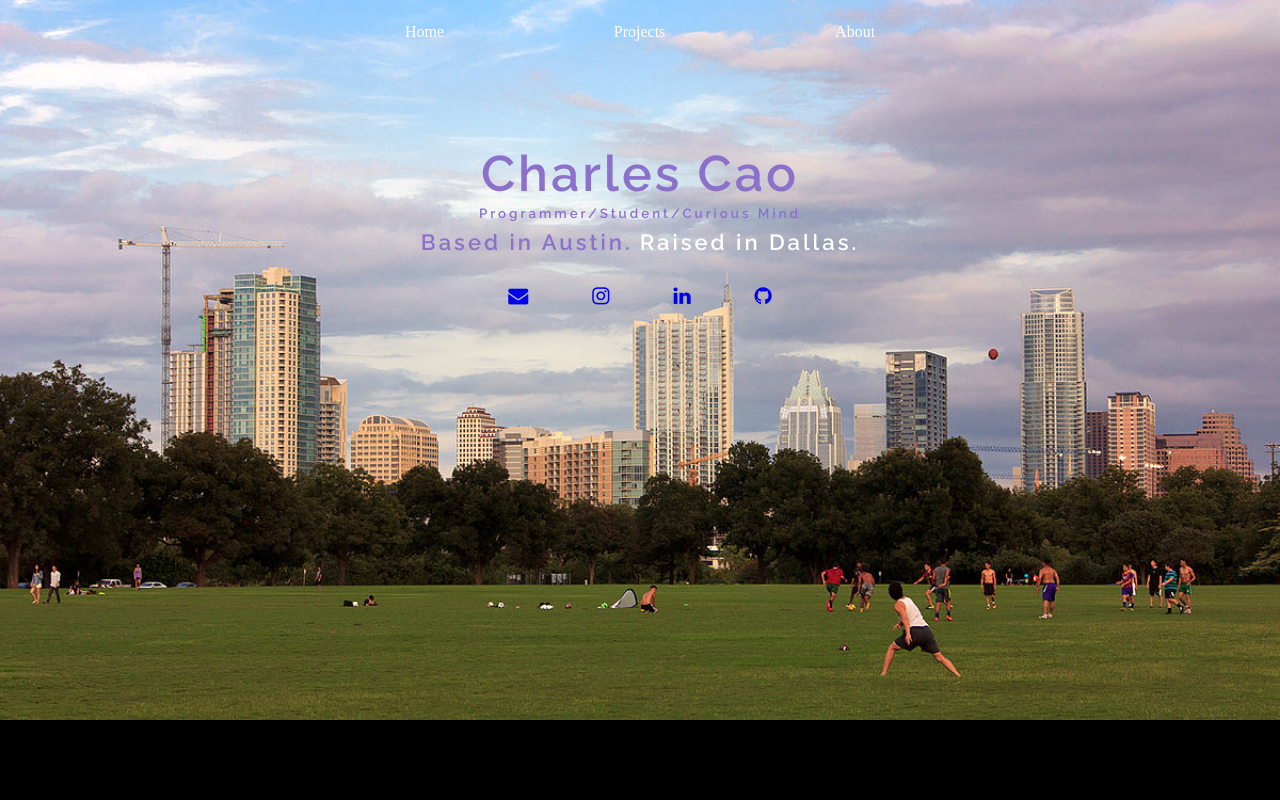
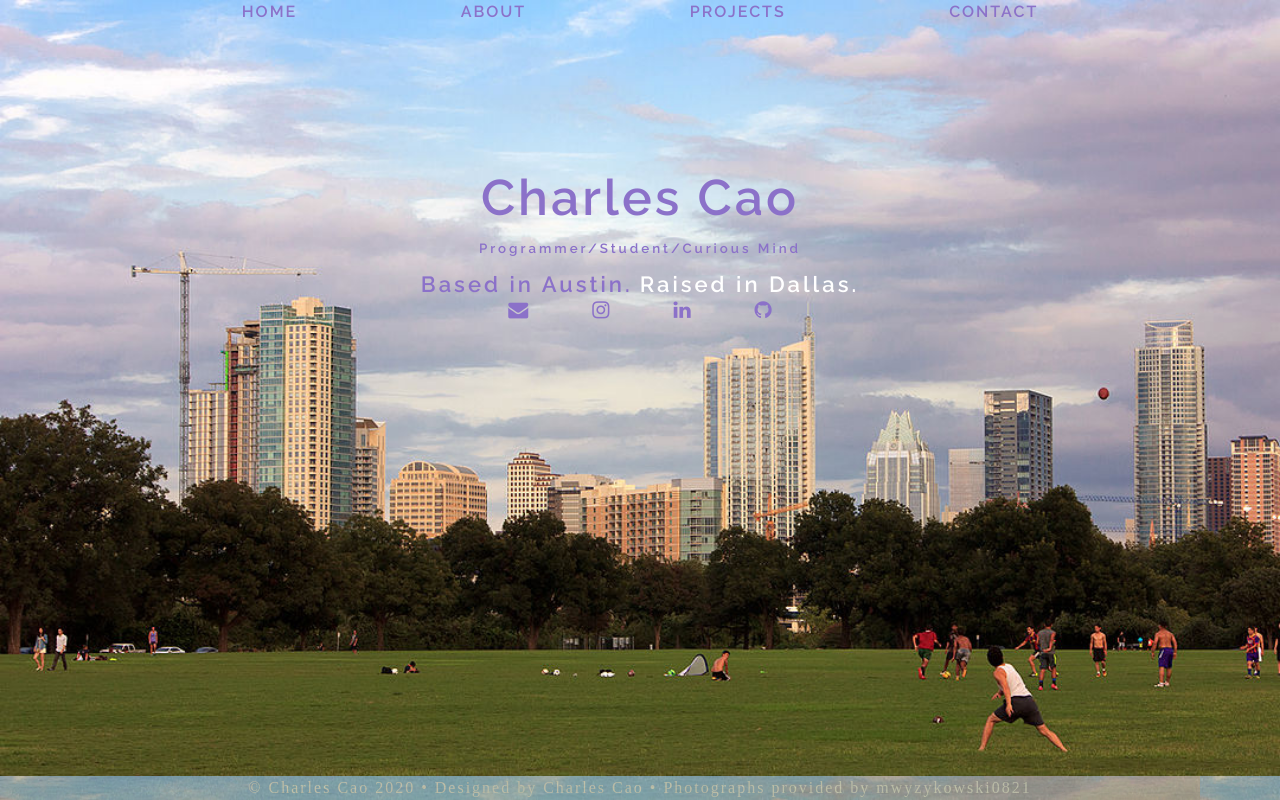
Before and after one commit to ccao2776/personalsite, a plain HTML site: page index.html in a window 1280 px wide. Drawn offline with Linux system fonts and the light colour scheme.

Commit message:
designed a fully functional nav bar with a smooth scroll

```diff
--- a/index.html
+++ b/index.html
@@ -13,21 +13,22 @@
 
     </head>
 
-
-    <header>
+    <body>
+        <!-- Defines One Page Website -->
+        <div class= "smoothscroll">
             <!-- Navigation Bar -->
             <nav>
-        <!-- Links in the Navigation Bar -->
                 <ul class = "nav-links">
-            <li><a href = "#"></a>Home</a></li>
-            <li><a href = "#"></a>Projects</a></li>
-            <li><a href = "#"></a>About</a></li>
+                    <li><a href = "#home">Home</a></li>
+                    <li><a href = "#about">About</a></li>
+                    <li><a href = "#projects">Projects</a></li>
+                    <li><a href = "#contact">Contact</a></li>
                 </ul>
             </nav>
-    </header>
 
-
-    <body>
+            <!-- Home Page -->
+            <section id= "home">
+                <!-- Logo and Descriptor -->
                 <div class = "logo">
                     <h1>Charles Cao</h1>
                     <p1><sup>Programmer/Student/Curious Mind</sup></p1>
@@ -35,17 +36,26 @@
                     <p3>Raised in Dallas.</p3>
                 </div>
 
+                <!-- Social Media Links -->
                 <ul class = "socials">
                     <li><a href= "mailto:ccao2776@gmail.com" target = "_blank"><i class="fa fa-envelope" aria-hidden = "true"></i></a></li>
                     <li><a href= "https://www.instagram.com/chzrles/" target = "_blank"><i class="fa fa-instagram" aria-hidden = "true"></i></a></li>
                     <li><a href= "https://www.linkedin.com/in/charles-cao-2726011a6/" target = "_blank"><i class="fa fa-linkedin" aria-hidden = "true"></i></a></li>
                     <li><a href= "https://github.com/ccao2776" target = "_blank"><i class="fa fa-github" aria-hidden = "true"></i></a></li>
                 </ul>
+            </section>
+
+
+        <section id= "about"> about section</section>
+        <section id= "projects"> project section</section>
+        <section id= "contact"> contact section </section>
+
+        </div>
     </body>
 
-    <footer>
-
-    </footer>
+    <div class="footer">
+        <p>© Charles Cao 2020 • Designed by Charles Cao • Photographs provided by mwyzykowski0821 </p>
+      </div>
 
 
 </html>
--- a/style.css
+++ b/style.css
@@ -1,43 +1,78 @@
-*{
+*, ::before, ::after{
     margin: 0px;
     padding: 0px;
     box-sizing: border-box;
 }
 
-
-/* the navigation bar */
-nav{
-    min-height: 8vh;
+/* Sets the background to zilker, black background in case the image is unavalible */
+body{
+    position: relative;
+    overflow: hidden;
     display: flex;
-    justify-content: space-around;
-    align-items: center;
+    height: 100vh;
+    flex-direction: column;
+    line-height: 1.5;
 }
 
-/* links in the navigation bar */
+/* Smooth Scroll animation, if y-overflows snap to the next section in the page */
+.smoothscroll{
+    position: relative;
+    width: 100%;
+    height: 100%;
+    scroll-behavior: smooth;
+    overflow-y: scroll;
+    scroll-snap-type: mandatory;
+    scroll-snap-points-y: repeat(100vh);
+    scroll-snap-type: y mandatory;
+}
+
+/* navigation bar */
+nav{
+    position: fixed;
+    top: 0;
+    z-index: 1;
+    display: flex;
+    width: 100%;
+    min-height: 60px;
+    font-size: 1rem;
+    justify-content: space-around;
+}
+
+/* navigation bar links */
 .nav-links{
     display: flex;
+    list-style: none;
+    width: 75%;
     justify-content: space-around;
-    list-style-type: none;
-    width: 50%;
-    color: white;
-    size: 14px;
+    font-family: 'Raleway', sans-serif;
 }
 
 
-/* Sets the background to zilker, black background in case the image is unavalible */
-body{
-    background-image: url("zilker-background.jpg");
-    background-repeat: no-repeat;
-    background-size: cover;
-    background-color: black;
-    text-align: center;
+.nav-links li a{
+    position: center;
+    text-decoration: none;
+    font-weight: 600;
+    text-transform: uppercase;
+    letter-spacing: 2px;
+    color: rgb(139, 113, 201);
+    width: 25%;
+    display: inline-block;
 }
 
+
+/* sets the nav bar links to white on hover */
+.nav-links li a:hover{
+    color:white;
+}
+
+/* logo for the homepage */
 .logo{
     letter-spacing: 3px;
     font-family: 'Raleway', sans-serif;
     color: rgb(139, 113, 201);
-    padding-top: 10vh;
+    text-align: center;
+    position: absolute;
+    top: 10rem;
 }
 
 .logo h1{
@@ -46,7 +81,6 @@ body{
 
 .logo p2{
     font-size: 22px;
-    color: rgb(139, 113, 201);
 }
 
 .logo p3{
@@ -57,18 +91,50 @@ body{
 .socials li{
     list-style: none;
     margin: 10px 30px;
-    display: inline-flex;
+    display: inline-block;
     font-size: 20px;
     justify-content: space-around;
-    color: white;
-    padding-block-start: 20px;
+    position:relative;
+    bottom: 90px;
+}
+
+.socials a{
+    color: rgb(139, 113, 201);
 }
 
 .socials li a:hover{
     color:white;
 }
 
+section{
+    position: relative;
+    display: flex;
+    width: 100%;
+    min-height: 100vh;
+    flex-flow: column wrap;
+    align-items: center;
+    justify-content: center;
+    font-size: 1rem;
+    background-color: black;
+    background-image: url("zilker-background.jpg");
+    background-size: cover;
+    scroll-snap-align: center;
+}
 
+.footer {
+    position: fixed;
+    left: 0;
+    bottom: 0;
+    width: 100%;
+    background-color: grey;
+    background-image: url("zilker-background.jpg");
+    color: white;
+    text-align: center;
+    opacity: .6;
+    letter-spacing: 2px;
+  }
+
+/* tablet and mobile optimizations */
 @media only screen and (max-width: 768px){
     .nav-links{
         width: 60%;
@@ -77,6 +143,10 @@ body{
     body{
         background-size: cover;
     }
+
+    .logo{
+
+    }
 }
 
 @media only screen and (max-width: 1024px){
```
Lines whose indentation alone changed are shown as unchanged.
